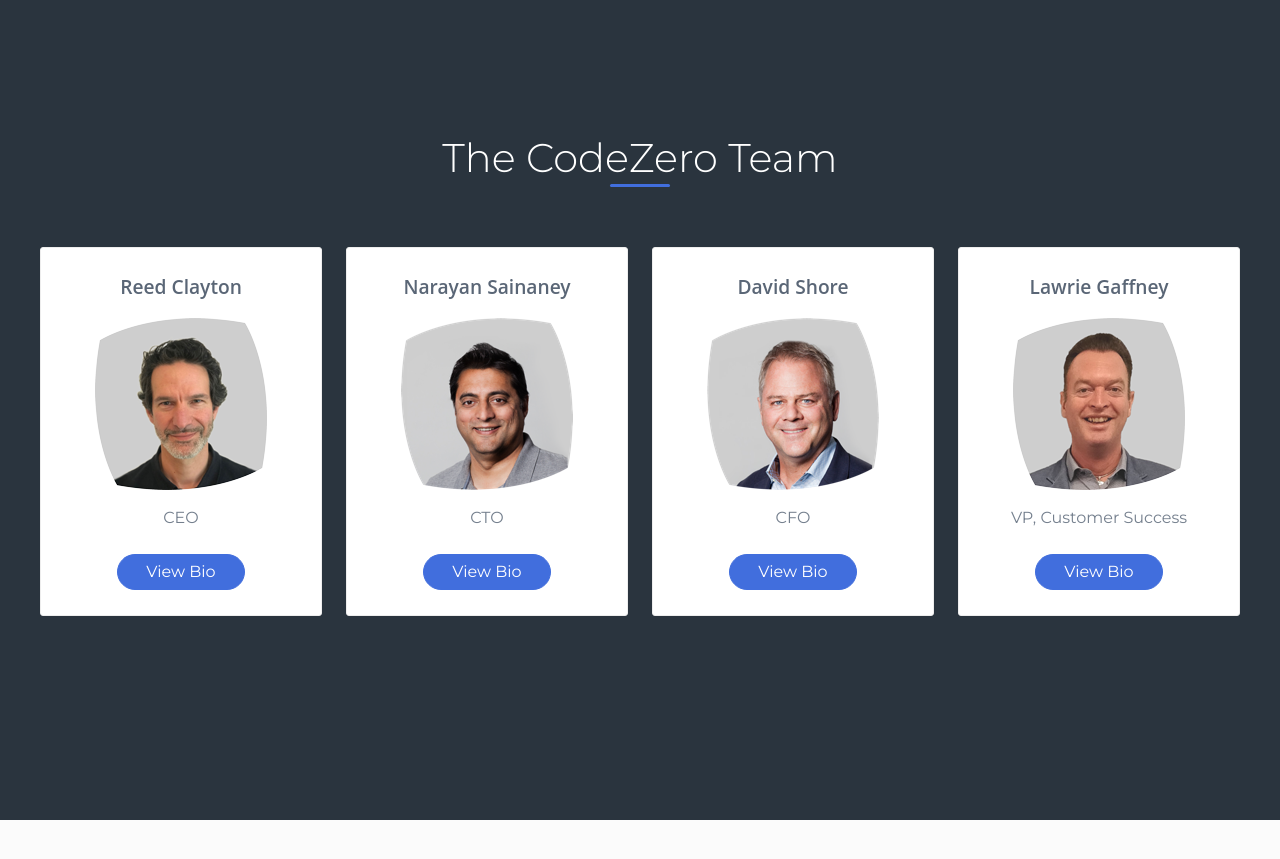
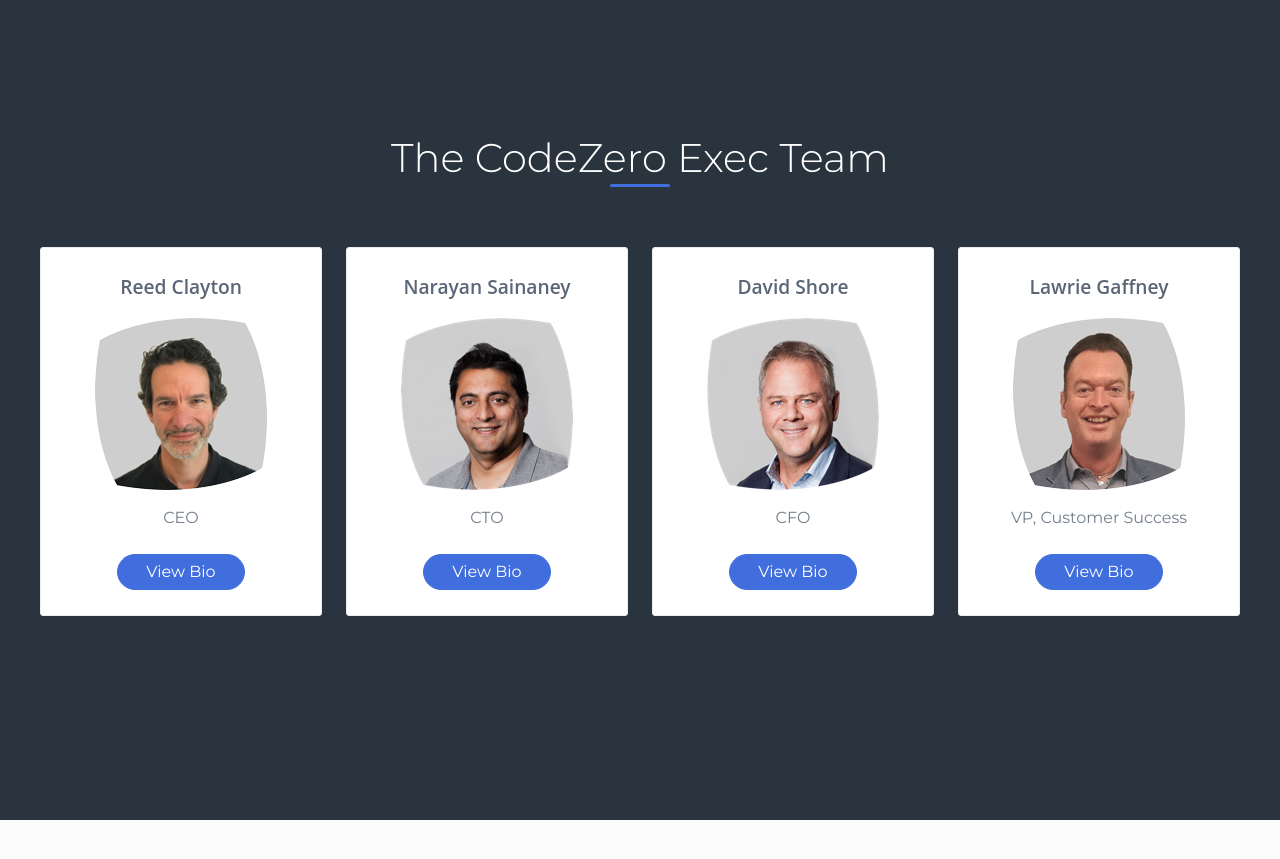
Before and after one commit to traxitt/traxitt.github.io, a plain HTML site: page index.html in a window 1280 px wide. Shown: the part 1440-2299 px from the top of the page. Drawn offline with nearby package versions, Linux system fonts and the light colour scheme; a script that the page names is missing.

Commit message:
copy change

```diff
--- a/index.html
+++ b/index.html
@@ -155,7 +155,7 @@
 <section class="section is-medium" id="team">
   <div class="container">
     <div class="title-wrapper has-text-centered">
-      <h2 class="title is-2">The CodeZero Team</h2>
+      <h2 class="title is-2">The CodeZero Exec Team</h2>
       <h3 class="subtitle is-5 is-muted"></h3>
       <div class="divider is-centered"></div>
     </div>
```
